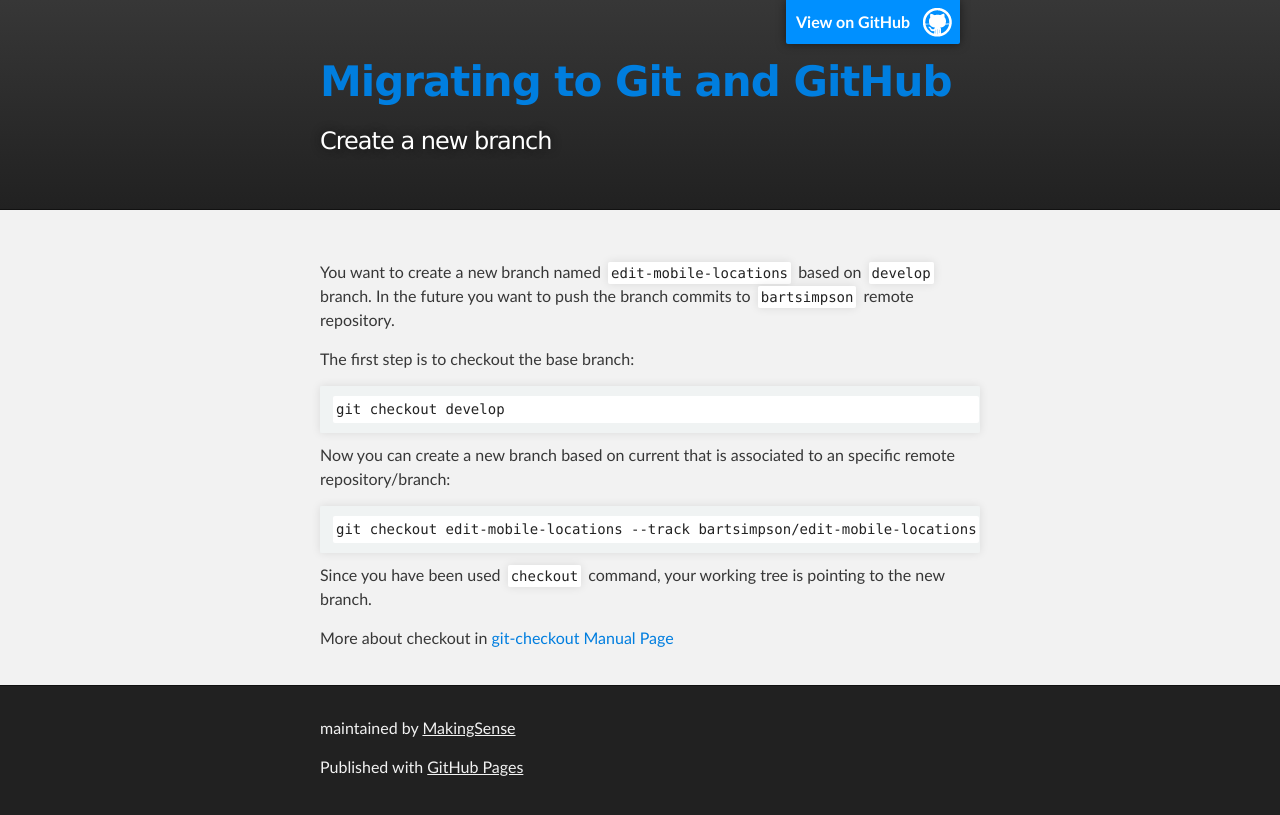
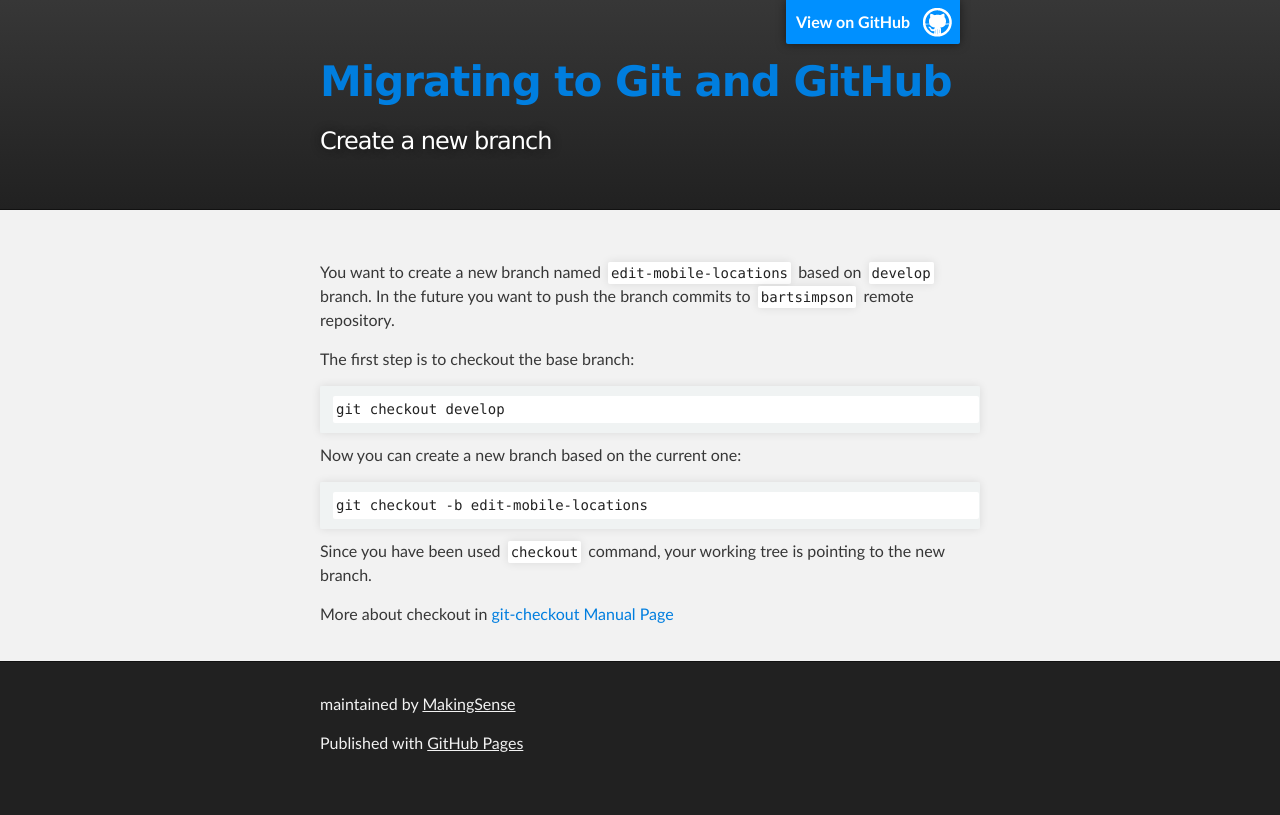
Before and after one commit to MakingSense/makingsense.github.io, a Jekyll site: the page built from migration-to-git/3-working-with-git/create-a-new-branch.md, in a window 1280 px wide. Shown: the top 815 px of the page. Built offline with Jekyll 4.4.1, drawn with Linux system fonts in a browser that asks for light colours.

Commit message:
Update create-a-new-branch.md - Missing parameter
Added missing parameter -b to checkout command.

```diff
--- a/migration-to-git/3-working-with-git/create-a-new-branch.md
+++ b/migration-to-git/3-working-with-git/create-a-new-branch.md
@@ -11,10 +11,9 @@ The first step is to checkout the base branch:
 
     git checkout develop
 
-Now you can create a new branch based on current that is associated to an
-specific remote repository/branch:
+Now you can create a new branch based on the current one:
 
-    git checkout edit-mobile-locations --track bartsimpson/edit-mobile-locations
+    git checkout -b edit-mobile-locations
 
 Since you have been used `checkout` command, your working tree is pointing to
 the new branch.
```
